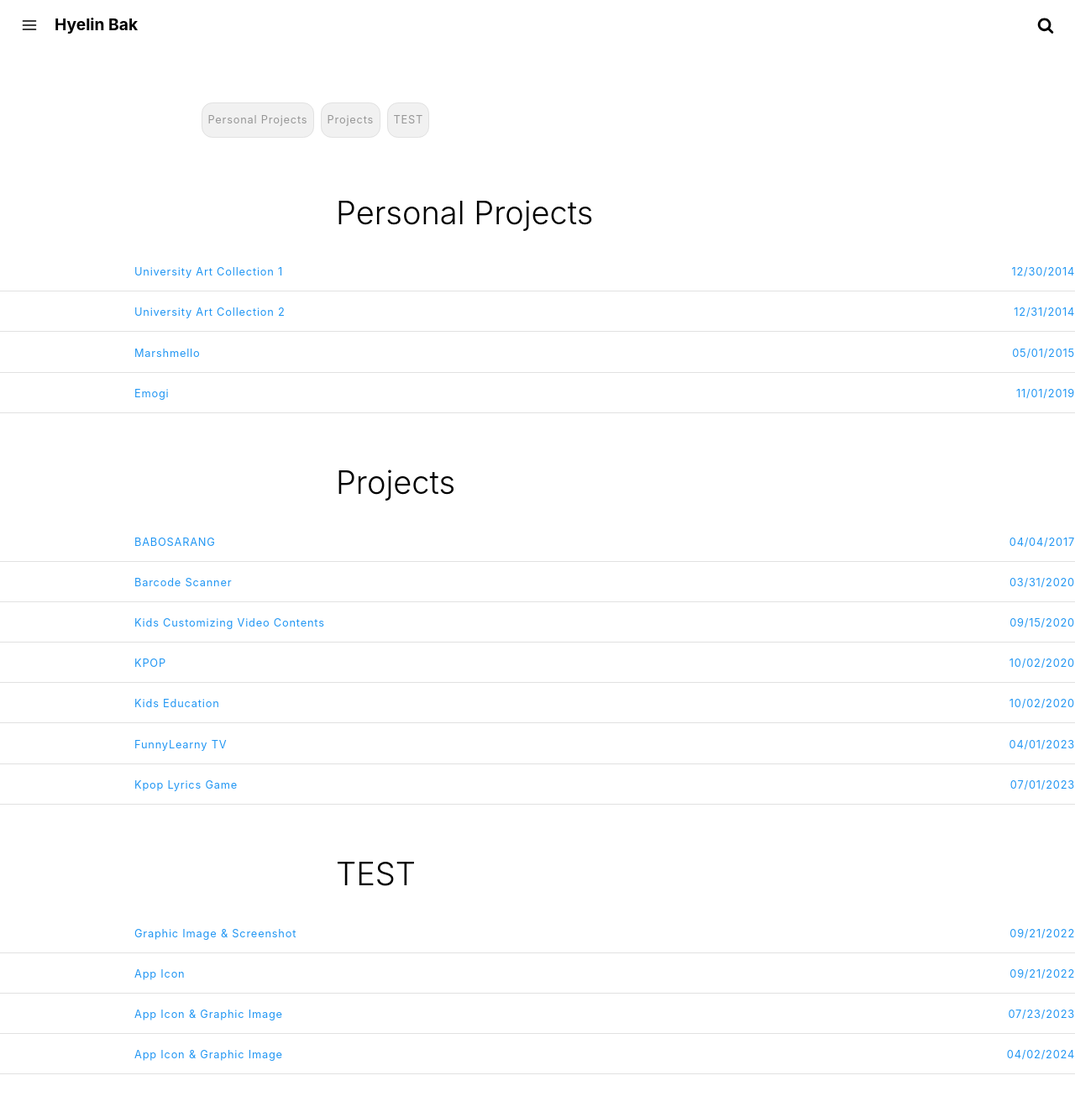
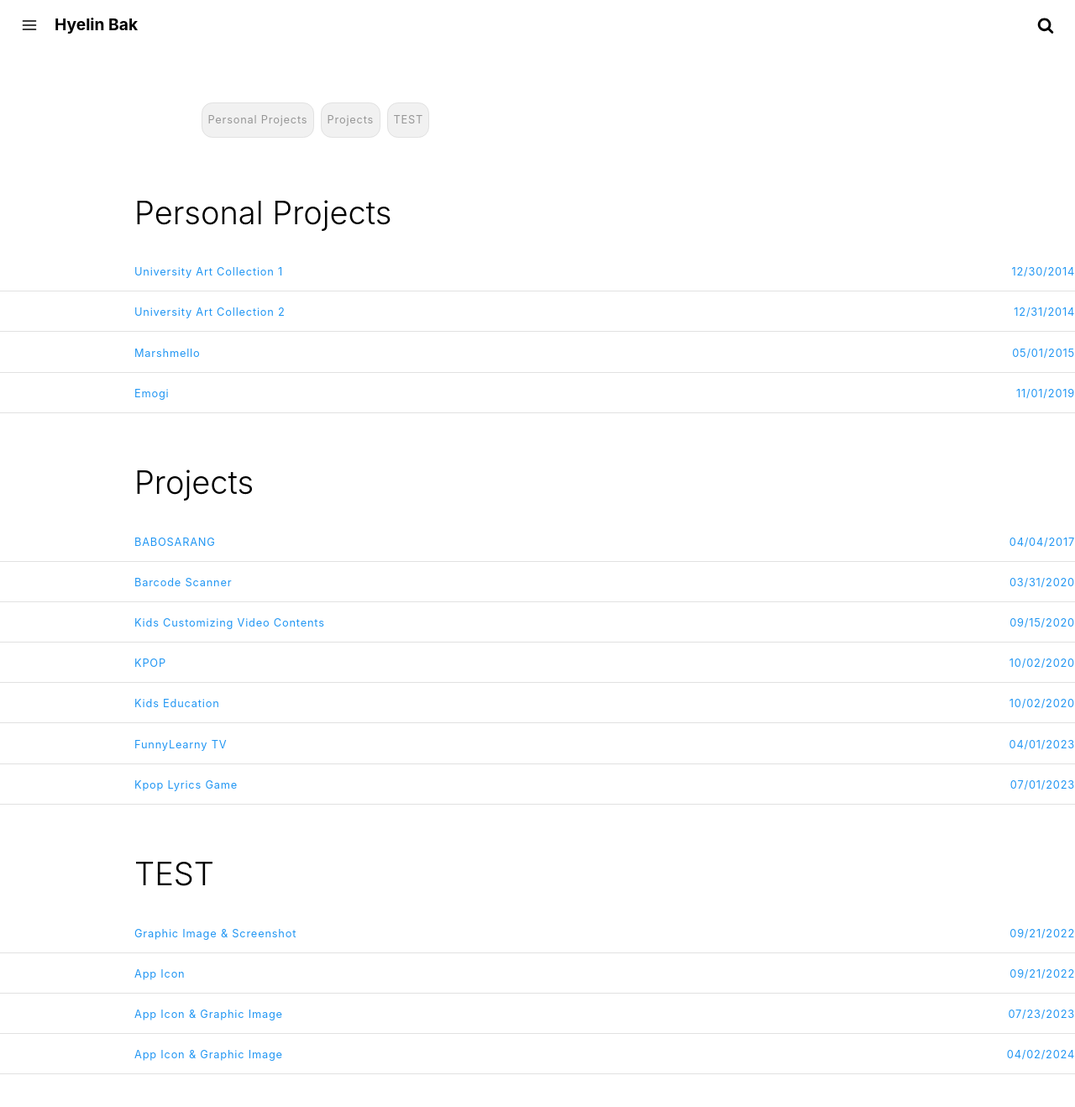
Before and after one commit to crazyjamy/crazyjamy.github.io, a Jekyll site: the page built from tags.html, in a window 1280 px wide and 1400 px high. Shown: the top 1318 px of the window at 84% size. Built offline with Jekyll 4.4.1, drawn with Linux system fonts in a browser that asks for light colours.

Commit message:
Update main.css

```diff
--- a/assets/css/main.css
+++ b/assets/css/main.css
@@ -590,7 +590,7 @@
     color:#fff;border:1px solid #141414;background-color:#141414
 }
 .post-content .tag-title{
-  font-family:-apple-system,BlinkMacSystemFont,Lato,Roboto,Segoe UI,Helvetica Neue,Helvetica,Verdana,Arial,sans-serif;font-weight:300;font-style:normal;font-size:2.375rem;margin-top:3.75rem;width:auto;max-width:50rem;float:none;display:block;margin-right:auto;margin-left:auto;padding-left:10rem;padding-right:0;
+  font-family:-apple-system,BlinkMacSystemFont,Lato,Roboto,Segoe UI,Helvetica Neue,Helvetica,Verdana,Arial,sans-serif;font-weight:300;font-style:normal;font-size:2.375rem;margin-top:3.75rem;width:auto;float:none;display:block;margin-right:auto;margin-left:auto;padding-left:10rem;padding-right:0;
 }
 .post-content .tag-title::after{
     content:'';display:table;clear:both
```
